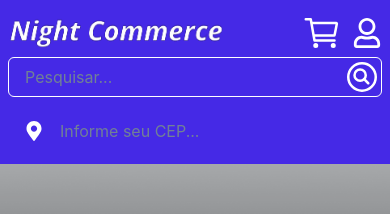
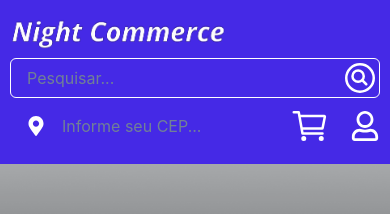
Before and after one commit to Hackathon-NightCommerce/Hackathon-NightCommerce-NightCommerce-FrontEnd, a React (Vite) app: page / in a window 390 px wide. Shown: the top 214 px of the page. Built offline with nearby package versions, Linux system fonts and the light colour scheme; no server answers.

Commit message:
responsive header

```diff
--- a/src/components/header/index.tsx
+++ b/src/components/header/index.tsx
@@ -1,5 +1,6 @@
 import {
   Box,
+  Container,
   Image,
   Input,
   InputGroup,
@@ -12,6 +13,7 @@ import {
   ModalOverlay,
   Text,
   useDisclosure,
+  useMediaQuery,
 } from "@chakra-ui/react";
 import Logo from "../../assets/logo-nome.png";
 import { Link } from "react-router-dom";
@@ -20,37 +22,36 @@ import { FaMapMarkerAlt, FaRegUser } from "react-icons/fa";
 
 export function Header({ children }: any) {
   const { isOpen, onOpen, onClose } = useDisclosure();
-  // const [isWideScreen] = useMediaQuery("(min-width: 600px)")
+  const [isLargeThan769] = useMediaQuery("(min-width: 769px)");
+
   return (
-    <Box
-      position={"relative"}
-      as={"header"}
-      backgroundColor={"var(--brand1)"}
-      height={"164px"}
-      padding={"8px"}
+    <Box as={"header"} position={"relative"} backgroundColor={"var(--brand1)"}>
+      <Container
+        maxWidth={"1300px"}
+        height={isLargeThan769 ? "100px" : "164px"}
+        padding={"10px"}
+        display={isLargeThan769 ? "flex" : "inherit"}
+        alignItems={isLargeThan769 ? "center" : "inherit"}
+        justifyContent={"space-between"}
+        gap={isLargeThan769 ? "10px" : "inherit"}
       >
         <Box
-        className="logo-card-user"
+          className="logo"
           height={"33.333%"}
           display={"flex"}
           justifyContent={"space-between"}
           alignItems={"center"}
         >
           <Link to={"/"}>
-          <Image src={Logo} alt="logo" height={"30px"} />
+            <Image src={Logo} alt="logo" height={"30px"} minWidth={"216px"} />
           </Link>
-        <Box
-          className="card-user"
-          display={"flex"}
-          alignItems={"center"}
-          gap={"10px"}
-        >
-          <IoCartOutline color="white" style={{ fontSize: "40px" }} />
-          <FaRegUser color="white" style={{ fontSize: "30px" }} />
-        </Box>
         </Box>
 
-      <InputGroup color={"white"} height={"33.333%"}>
+        <InputGroup
+          color={"white"}
+          height={"33.333%"}
+          maxWidth={isLargeThan769 ? "670px" : "inherit"}
+        >
           <Input placeholder="Pesquisar..." />
           <InputRightElement>
             <IoSearchCircleOutline fontSize={"40px"} color="white" />
@@ -58,18 +59,36 @@ export function Header({ children }: any) {
         </InputGroup>
 
         <Box
+          className="location-user-cart"
+          display={"flex"}
+          alignItems={"center"}
+          justifyContent={"space-between"}
+        >
+          <Box
+            className="location"
             onClick={onOpen}
-        className="location"
             height={"33.333%"}
             display="flex"
             alignItems="center"
             paddingLeft="1rem"
+            minWidth={"120px"}
           >
             <FaMapMarkerAlt color="white" fontSize={"20px"} />
             <Text as="p" color="gray.500" paddingLeft={"1rem"}>
               Informe seu CEP...
             </Text>
           </Box>
+          <Box
+            className="card-user"
+            display={"flex"}
+            alignItems={"center"}
+            gap={"20px"}
+          >
+            <IoCartOutline color="white" style={{ fontSize: "40px" }} />
+            <FaRegUser color="white" style={{ fontSize: "30px" }} />
+          </Box>
+        </Box>
+      </Container>
 
       <Modal isOpen={isOpen} onClose={onClose}>
         <ModalOverlay />
```
Lines whose indentation alone changed are shown as unchanged.
